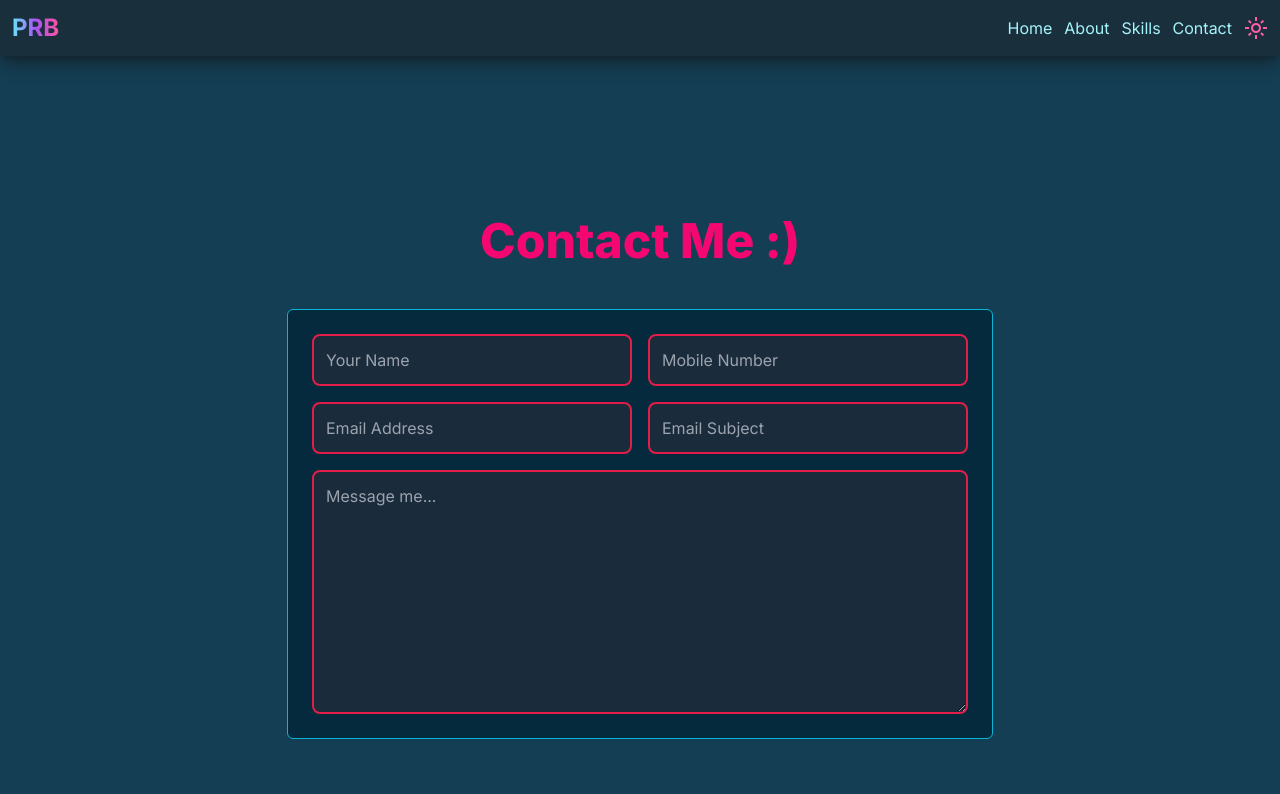
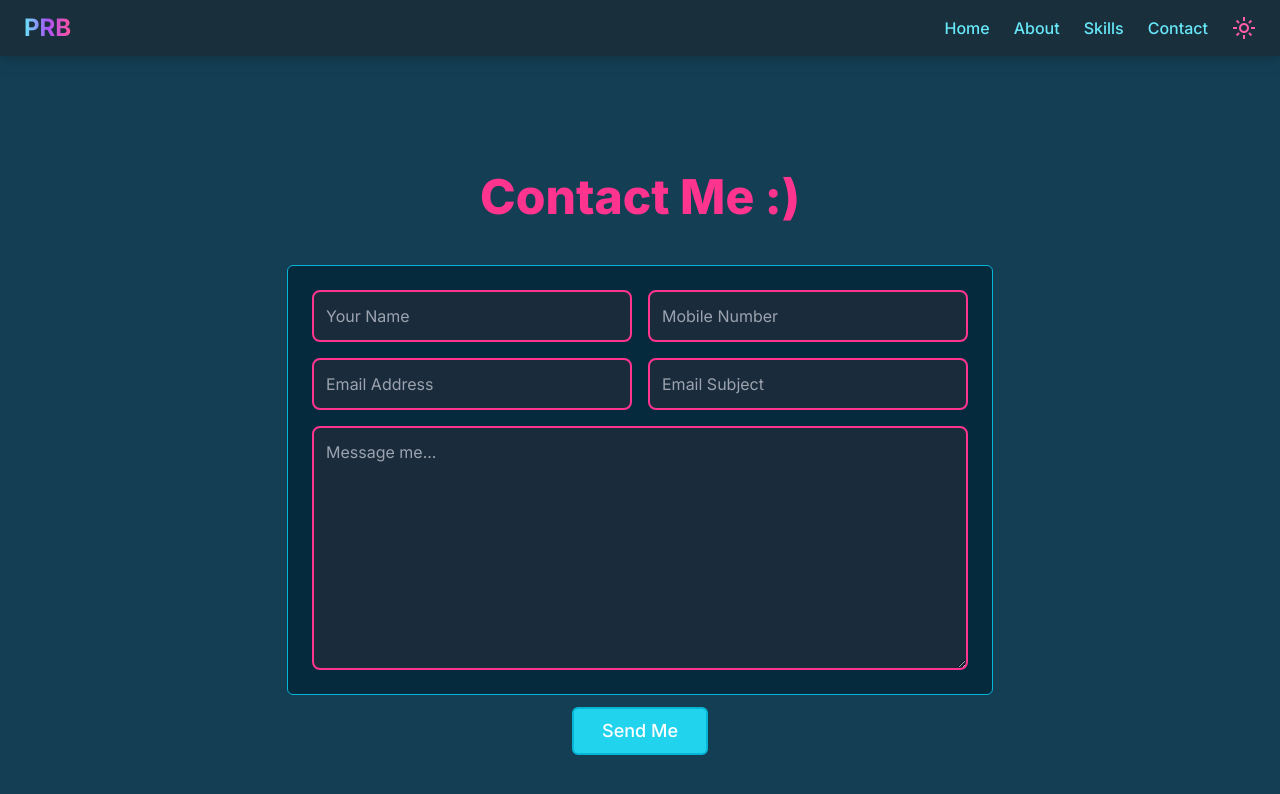
Before and after one commit to prantiranibanda/MyFolio, a Next.js app: page /contact in a window 1280 px wide. Shown: the top 794 px of the page. Built offline with nearby package versions, Linux system fonts and the light colour scheme.

Commit message:
Created a send me button in contact page

```diff
--- /dev/null
+++ b/src/app/components/Footer.jsx
@@ -0,0 +1,26 @@
+import React from 'react';
+import Image from 'next/image';
+
+export default function Footer() {
+  return (
+    <div className="p-2 bg-[#062a3d] shadow-lg shadow-white">
+        <div className="flex justify-center">
+            {/* <div className="rounded-full p-3 bg-[#1A2F3C] flex items-center border-2 border-cyan-400">
+                    <i className="devicon-facebook-plain rounded-lg text-pink-600" />
+                </div> */}
+            <div className="mx-2 rounded-full p-3 bg-[#1A2F3C] flex items-center border-2 border-cyan-400">
+                    <i className="devicon-twitter-original text-xsm  rounded-lg text-[#fe348f]" />
+                </div>
+            <div className="mx-2 rounded-full p-3 bg-[#1A2F3C] flex items-center border-2 border-cyan-400">
+                    <i className="devicon-github-original text-lg  rounded-lg text-[#fe348f]" />
+                </div>
+            <div className="mx-2 rounded-full p-3 bg-[#1A2F3C] flex items-center border-2 border-cyan-400">
+                    <i className="devicon-linkedin-plain text-lg  rounded-lg text-[#fe348f]" />
+                </div>
+            <div className="mx-2 rounded-full p-3 bg-[#1A2F3C] flex items-center border-2 border-cyan-400">
+                    <i className="devicon-facebook-plain text-lg  rounded-lg text-[#fe348f]" />
+                </div>
+        </div>
+    </div>
+  )
+}
--- a/src/app/components/Navbar.jsx
+++ b/src/app/components/Navbar.jsx
@@ -9,23 +9,23 @@ export default function Navbar({mode, toggleMode}) {
     return (
         <div className="sticky top-0">
             {/* Navbar */}
-            <div className={`flex ${(mode)?"bg-[#143e53]":"bg-[#1A2F3C]"} p-3 items-center shadow-lg shadow-[#15242dd2]/90`}>
-                <div className="flex mr-3 text-[#ff5ca5] sm:hidden items-center" onClick={toggleExpand}><span className="material-symbols-outlined">{(isExpanded)?"expand_more":"menu"}</span></div>
+            <div className={`flex ${(mode)?"bg-[#143e53]":"bg-[#1A2F3C]"} px-3 sm:px-6 py-3 items-center drop-shadow-lg shadow-[#15242dd2]`}>
+                <div className="flex mr-3 sm:mr-6 text-[#ff5ca5] sm:hidden items-center" onClick={toggleExpand}><span className="material-symbols-outlined">{(isExpanded)?"expand_more":"menu"}</span></div>
                 <div className='font-bold text-transparent text-2xl bg-clip-text bg-gradient-to-r from-cyan-300 via-purple-500 to-[#ff529f]'><Link href="/">PRB</Link></div>
-                <div className='hidden text-cyan-200 sm:flex ml-auto space-x-3'>
+                <div className='hidden hover: text-md font-medium text-cyan-300 sm:flex ml-auto space-x-6'>
                     <div><Link href="/">Home</Link></div>
                     <div><Link href="/about">About</Link></div>
                     <div><Link href="/skills">Skills</Link></div>
                     <div><Link href="/contact">Contact</Link></div>
                 </div>
-                <div className="flex ml-auto items-center text-[#ff5ca5] sm:ml-3"><span className="material-symbols-outlined" onClick={toggleMode}>{(mode)?"dark_mode":"light_mode"}</span></div>
+                <div className="flex ml-auto items-center text-[#ff5ca5] sm:ml-6"><span className="material-symbols-outlined" onClick={toggleMode}>{(mode)?"dark_mode":"light_mode"}</span></div>
             </div>
             {/* Menu */}
-            <div className={`bg-slate-300 fixed w-full ${(isExpanded)?"block":"hidden"} sm:hidden`}>
-                <div className="p-3 border-t-[3px] border-slate-200"><Link href="/">Home</Link></div>
-                <div className="p-3 border-t-[3px] border-slate-200"><Link href="/about">About</Link></div>
-                <div className="p-3 border-t-[3px] border-slate-200"><Link href="/skills">Skills</Link></div>
-                <div className="p-3 border-t-[3px] border-slate-200"><Link href="/contact">Contact</Link></div>
+            <div className={`bg-slate-300 fixed w-full ${(isExpanded)?"block":"hidden"} opacity-95 sm:hidden`}>
+                <div className="py-3 border-t-[3px] border-[#062a3d] text-center text-lg bg-cyan-700 text-white hover:cursor-pointer hover:text-[#062a3d]"><Link href="/">Home</Link></div>
+                <div className="py-3 border-t-[3px] border-[#062a3d] text-center text-lg bg-cyan-700 text-white hover:cursor-pointer hover:text-[#062a3d]"><Link href="/about">About</Link></div>
+                <div className="py-3 border-t-[3px] border-[#062a3d] text-center text-lg bg-cyan-700 text-white hover:cursor-pointer hover:text-[#062a3d]"><Link href="/skills">Skills</Link></div>
+                <div className="py-3 border-y-[3px] border-[#062a3d] text-center text-lg bg-cyan-700 text-white hover:cursor-pointer hover:text-[#062a3d]"><Link href="/contact">Contact</Link></div>
             </div>
         </div>
   )
--- a/src/app/contact/page.jsx
+++ b/src/app/contact/page.jsx
@@ -2,6 +2,7 @@
 import Navbar from "../components/Navbar";
 import React from 'react';
 import { useState } from "react";
+
 
 export default function Page() {
   const [isLightMod, setIsLightMod] = useState(false);
@@ -12,21 +13,22 @@ export default function Page() {
     <div>
       <div className="min-h-screen bg-[#143e53]">
         <Navbar mode={isLightMod} toggleMode={toggleMode} />
-        <div className="h-screen flex justify-center items-center ">
+        <div className="min-h-screen flex justify-center items-center ">
           <div className="flex flex-col items-center">
-          <div className="text-4xl sm:text-5xl 2xl:text-6xl font-extrabold text-[#f50772] my-11">Contact Me :)</div>
-          <div className="p-6 rounded-md border border-cyan-500 bg-[#062a3d]">
-            <div className="sm:flex sm:space-x-4 mb-4">
-              <div><input className="mb-4 w-96 sm:w-72 md:w-80 sm:mb-0 border-2 border-rose-600 rounded-lg p-3 bg-[#1a2b3b] text-white" placeholder="Your Name" type="text" name="" id="" /></div>
-              <div><input className="w-96 sm:w-72 md:w-80 border-2 border-rose-600 rounded-lg p-3 bg-[#1a2b3b] text-white" placeholder="Mobile Number" type="text" name="" id="" /></div>
+            <div className="text-4xl sm:text-5xl 2xl:text-6xl font-extrabold text-[#fe348f] my-11">Contact Me :)</div>
+            <div className="p-6 rounded-md border border-cyan-500 bg-[#062a3d]">
+              <div className="sm:flex sm:space-x-4 mb-4">
+                <div><input className="mb-4 w-96 sm:w-72 md:w-80 sm:mb-0 border-2 border-[#fe348f] rounded-lg p-3 bg-[#1a2b3b] text-white" placeholder="Your Name" type="text" name="" id="" /></div>
+                <div><input className="w-96 sm:w-72 md:w-80 border-2 border-[#fe348f] rounded-lg p-3 bg-[#1a2b3b] text-white" placeholder="Mobile Number" type="text" name="" id="" /></div>
+              </div>
+              <div className="sm:flex sm:space-x-4 mb-4">
+                <div><input className="mb-4 w-96 sm:w-72 md:w-80 sm:mb-0 border-2 border-[#fe348f] rounded-lg p-3 bg-[#1a2b3b] text-white" placeholder="Email Address" type="text" name="" id="" /></div>
+                <div><input className="w-96 sm:w-72 md:w-80 border-2 border-[#fe348f] rounded-lg p-3 bg-[#1a2b3b] text-white" placeholder="Email Subject" type="text" name="" id="" /></div>
+              </div>
+              <div><textarea className="hidden sm:block w-full border-2 border-[#fe348f] rounded-lg p-3 bg-[#1a2b3b] text-white" rows="9" placeholder="Message me..." type="text" name="" id="" /></div>
+              <div><textarea className="sm:hidden w-full border-2 border-[#fe348f] rounded-lg p-3 bg-[#1a2b3b] text-white" rows="3" placeholder="Message me..." type="text" name="" id="" /></div>
             </div>
-            <div className="sm:flex sm:space-x-4 mb-4">
-              <div><input className="mb-4 w-96 sm:w-72 md:w-80 sm:mb-0 border-2 border-rose-600 rounded-lg p-3 bg-[#1a2b3b] text-white" placeholder="Email Address" type="text" name="" id="" /></div>
-              <div><input className="w-96 sm:w-72 md:w-80 border-2 border-rose-600 rounded-lg p-3 bg-[#1a2b3b] text-white" placeholder="Email Subject" type="text" name="" id="" /></div>
-            </div>
-            <div><textarea className="hidden sm:block w-full border-2 border-rose-600 rounded-lg p-3 bg-[#1a2b3b] text-white" rows="9" placeholder="Message me..." type="text" name="" id="" /></div>
-            <div><textarea className="sm:hidden w-full border-2 border-rose-600 rounded-lg p-3 bg-[#1a2b3b] text-white" rows="3" placeholder="Message me..." type="text" name="" id="" /></div>
-          </div>
+            <div className="mt-3 mb-7 px-7 py-2 text-white font-medium border-2 border-cyan-500 text-lg bg-cyan-400 rounded-md hover:bg-[#45e0e6] hover:cursor-pointer">Send Me</div>
           </div>
         </div>
       </div>
--- a/src/app/layout.jsx
+++ b/src/app/layout.jsx
@@ -13,7 +13,7 @@ export default function RootLayout({ children }) {
     <html lang="en">
       <head>
         <link rel="stylesheet" href="https://fonts.googleapis.com/css2?family=Material+Symbols+Outlined:opsz,wght,FILL,GRAD@48,400,0,0" />
-        {/* <link rel="stylesheet" href="https://cdn.jsdelivr.net/gh/devicons/devicon@v2.15.1/devicon.min.css"/> */}
+        <link rel="stylesheet" href="https://cdn.jsdelivr.net/gh/devicons/devicon@v2.15.1/devicon.min.css"/>
       </head>
       <body className={inter.className}>{children}</body>
     </html>
--- a/src/app/page.jsx
+++ b/src/app/page.jsx
@@ -3,6 +3,7 @@ import Image from "next/image";
 import Navbar from "./components/Navbar";
 import pic from "../../public/prog2.webp";
 import { useState } from "react";
+
 
 export default function Home() {
   const [isLightMode, setIsLightMode] = useState(false);
@@ -43,6 +44,7 @@ export default function Home() {
           />
         </div>
       </div>
+
     </>
   );
 }
```
Also changed, not shown: src/app/skills/page.jsx (+15 -14 lines).
